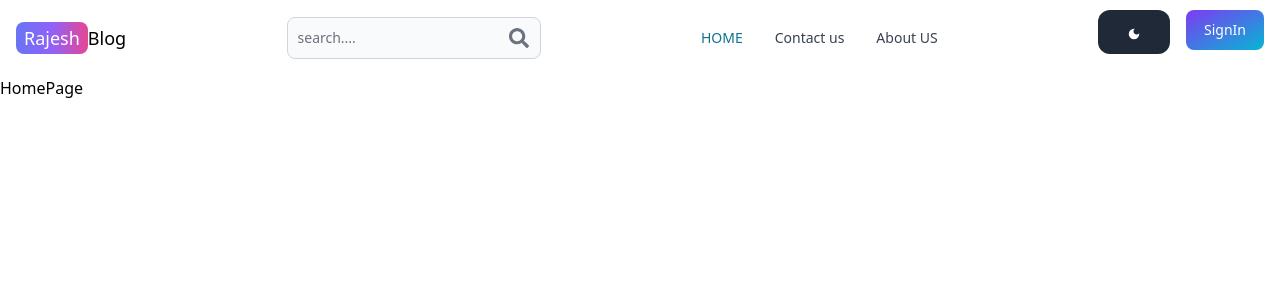
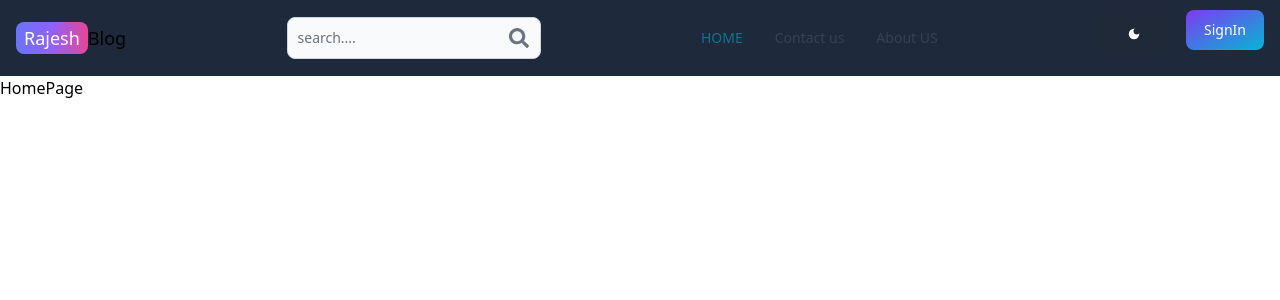
Before and after one commit to rajesh2003raj/my-first-project-of-blogging-website, a React (Vite) app in the folder client/: page / in a window 1280 px wide. Shown: the top 300 px of the page. Built offline with nearby package versions, Linux system fonts and the light colour scheme.

Commit message:
server setup

```diff
--- a/client/src/components/Headers.jsx
+++ b/client/src/components/Headers.jsx
@@ -7,7 +7,7 @@ function Headers() {
   const path=useLocation().pathname;
   return (
     <>
-        <Navbar className="">
+        <Navbar className="bg-slate-800">
          <Link to="/" className="self-center text-nowrap text-sm md:text-lg dark:text-white">
          <span className="px-2 py-1 bg-gradient-to-r from-indigo-500 via-purple-500
           to-pink-500 rounded-lg text-white
```
Also changed, not shown: package.json (added, +18 -0 lines), 2 other files (tests, documents, lock files or other folders).
